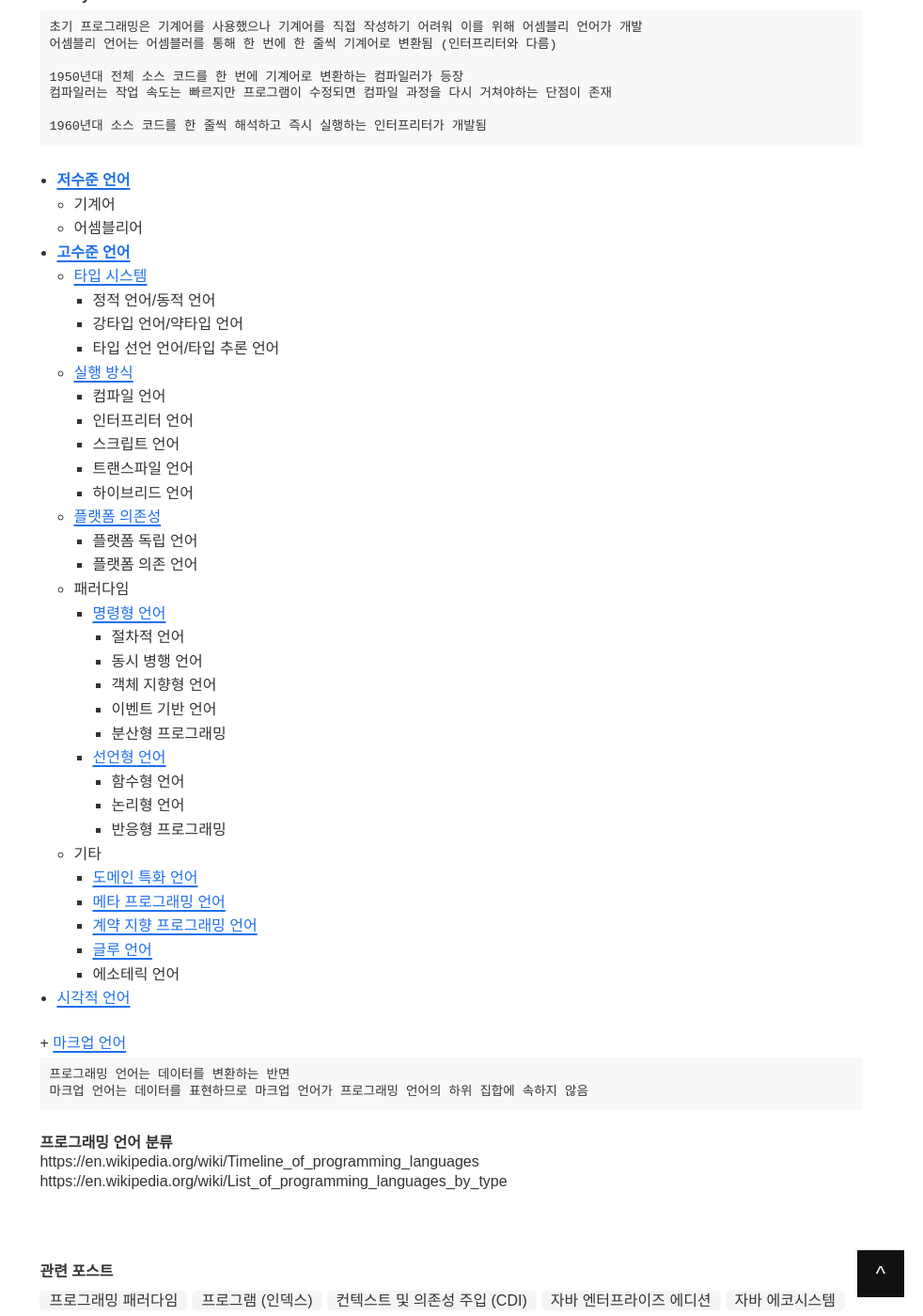
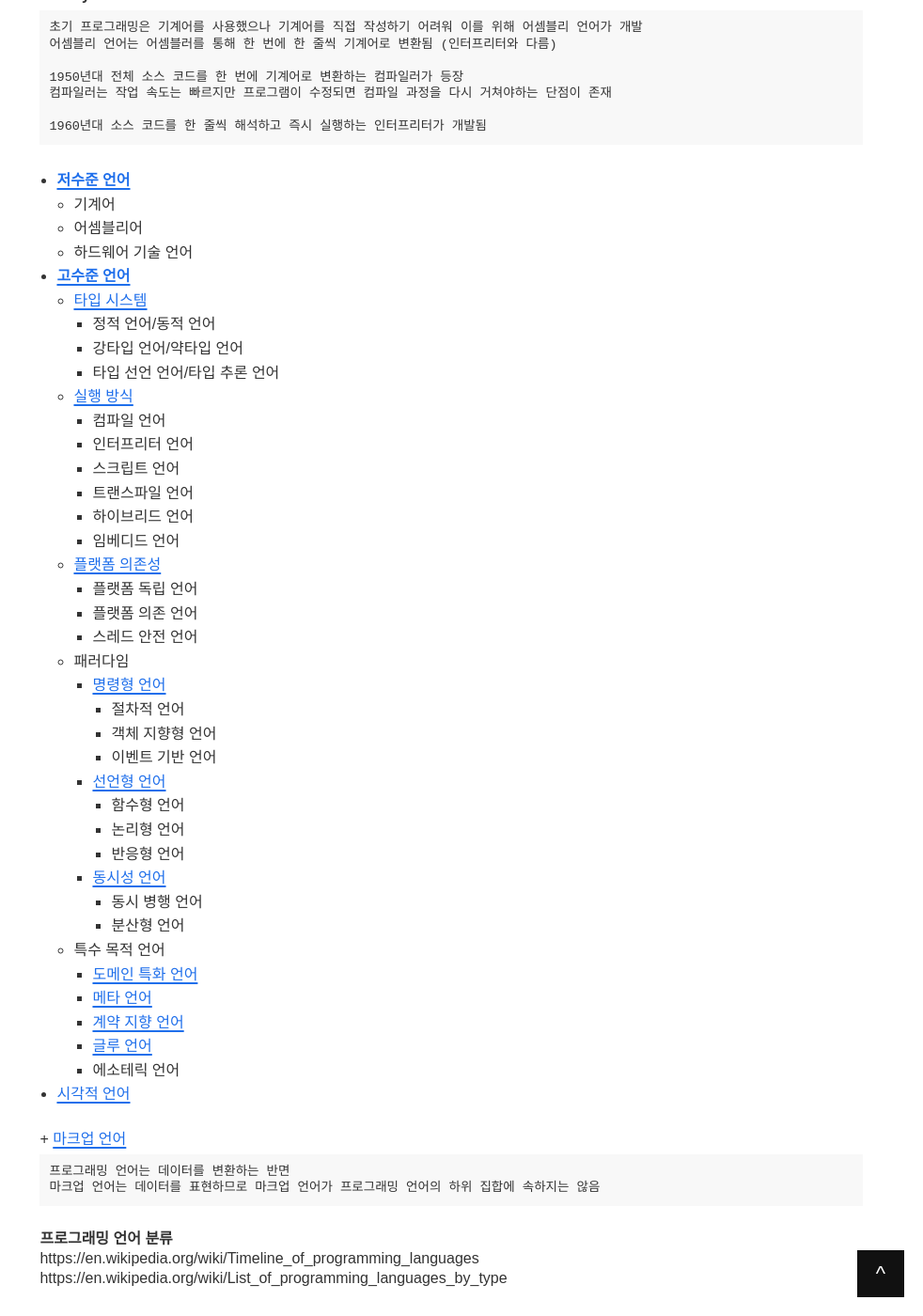
Before and after one commit to 100Page/1000page.github.io, a Jekyll site: the page built from _doc/program/language/index.md, in a window 1280 px wide and 1400 px high, scrolled down 847 px. Shown: the whole window at 94% size, without its empty margins (298-1280 px from the left). Built offline with Jekyll 4.4.1, drawn with Linux system fonts in a browser that asks for light colours.

Commit message:
language

````diff
--- a/_doc/program/language/index.md
+++ b/_doc/program/language/index.md
@@ -58,6 +58,7 @@ modified_time: 2024-10-25 19:33
 - **[저수준 언어](./low-level-language.md)**
   - 기계어
   - 어셈블리어
+  - 하드웨어 기술 언어
 - **[고수준 언어](./high-level-language.md)**
   - [타입 시스템](./type-based-language.md)
     - 정적 언어/동적 언어
@@ -69,24 +70,27 @@ modified_time: 2024-10-25 19:33
     - 스크립트 언어
     - 트랜스파일 언어
     - 하이브리드 언어
+    - 임베디드 언어
   - [플랫폼 의존성](./platform-based-language.md)
     - 플랫폼 독립 언어
     - 플랫폼 의존 언어
+    - 스레드 안전 언어
   - 패러다임
     - [명령형 언어](./imperative-language.md)
       - 절차적 언어
-      - 동시 병행 언어
       - 객체 지향형 언어
       - 이벤트 기반 언어
-      - 분산형 프로그래밍
     - [선언형 언어](./declarative-language.md)
       - 함수형 언어
       - 논리형 언어
-      - 반응형 프로그래밍
-  - 기타
+      - 반응형 언어
+    - [동시성 언어](./concurrency-language.md)
+      - 동시 병행 언어
+      - 분산형 언어
+  - 특수 목적 언어
     - [도메인 특화 언어](./domain-specific-language.md)
-    - [메타 프로그래밍 언어](./meta-programming-language.md)
-    - [계약 지향 프로그래밍 언어](./contract-oriented-language.md)
+    - [메타 언어](./meta-language.md)
+    - [계약 지향 언어](./contract-oriented-language.md)
     - [글루 언어](./glue-language.md)
     - 에소테릭 언어
 - [시각적 언어](./visual-language.md)
@@ -96,7 +100,7 @@ modified_time: 2024-10-25 19:33
 
 ```
 프로그래밍 언어는 데이터를 변환하는 반면
-마크업 언어는 데이터를 표현하므로 마크업 언어가 프로그래밍 언어의 하위 집합에 속하지 않음
+마크업 언어는 데이터를 표현하므로 마크업 언어가 프로그래밍 언어의 하위 집합에 속하지는 않음
 ```
 
 
````
